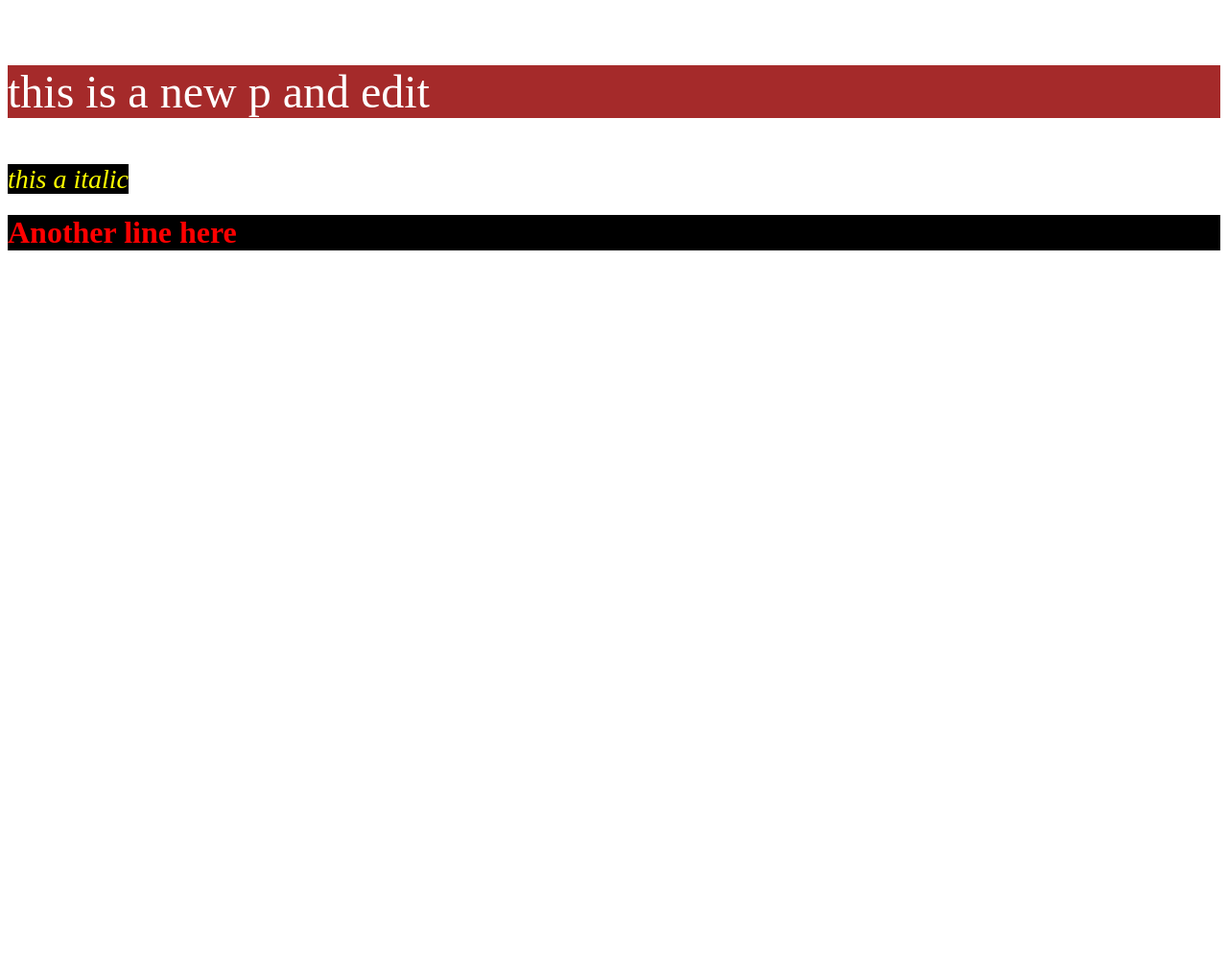
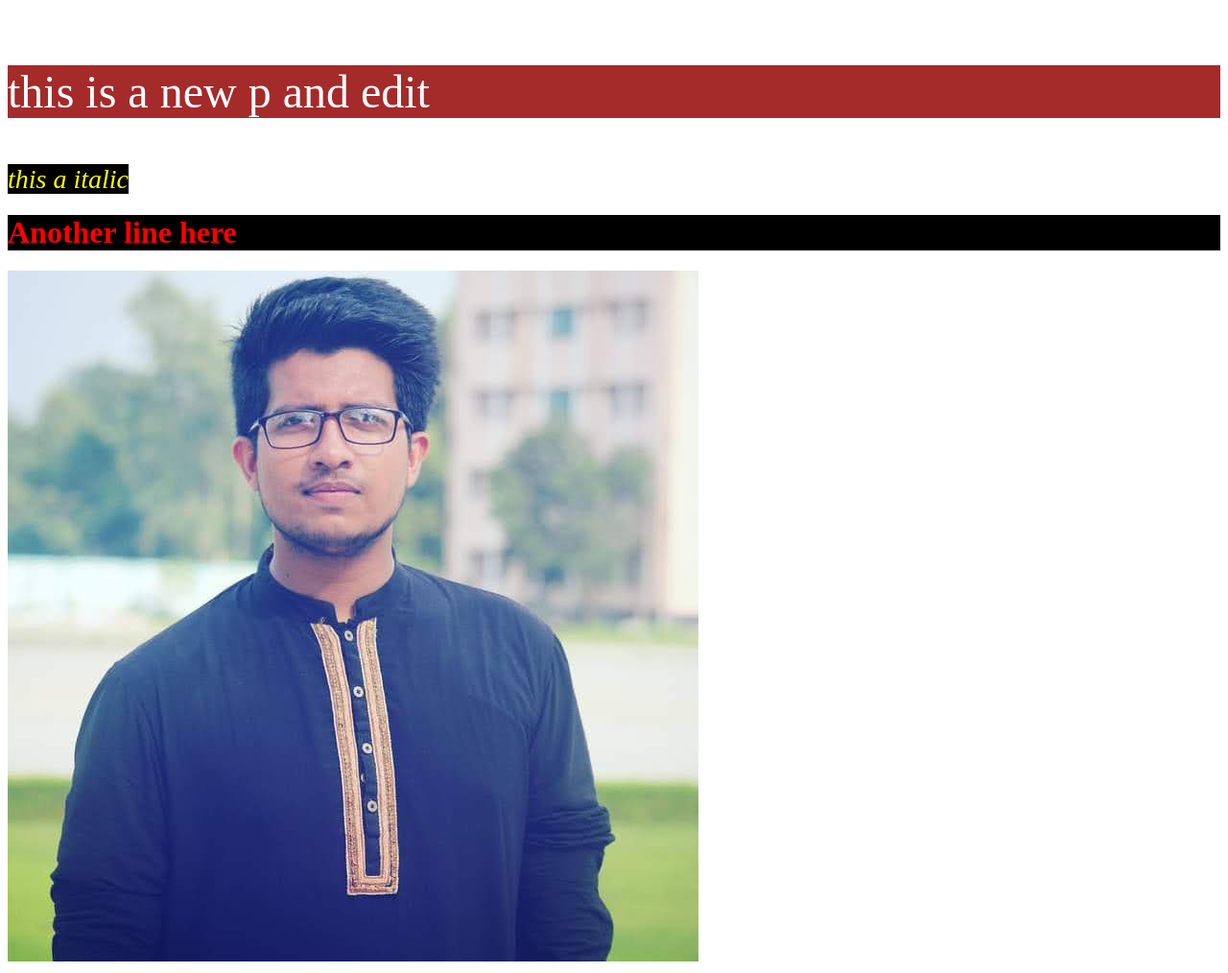
Before and after one commit to Habib0011/third-repo, a plain HTML site: page index.html in a window 1280 px wide. Shown: the part 2372-3386 px from the top of the page at 96% size. Before the commit the page ends 2654 px from the top, so only its background shows below. Drawn offline with Linux system fonts and the light colour scheme.

Commit message:
new pic added

```diff
--- a/index.html
+++ b/index.html
@@ -16,5 +16,6 @@
     <p>this is a new p and edit</p>
     <i>this a italic</i>
     <h1>Another line here</h1>
+    <img src="habib3.jpg" alt="">
 </body>
 </html>
```
Also changed, not shown: habib3.jpg (added).
